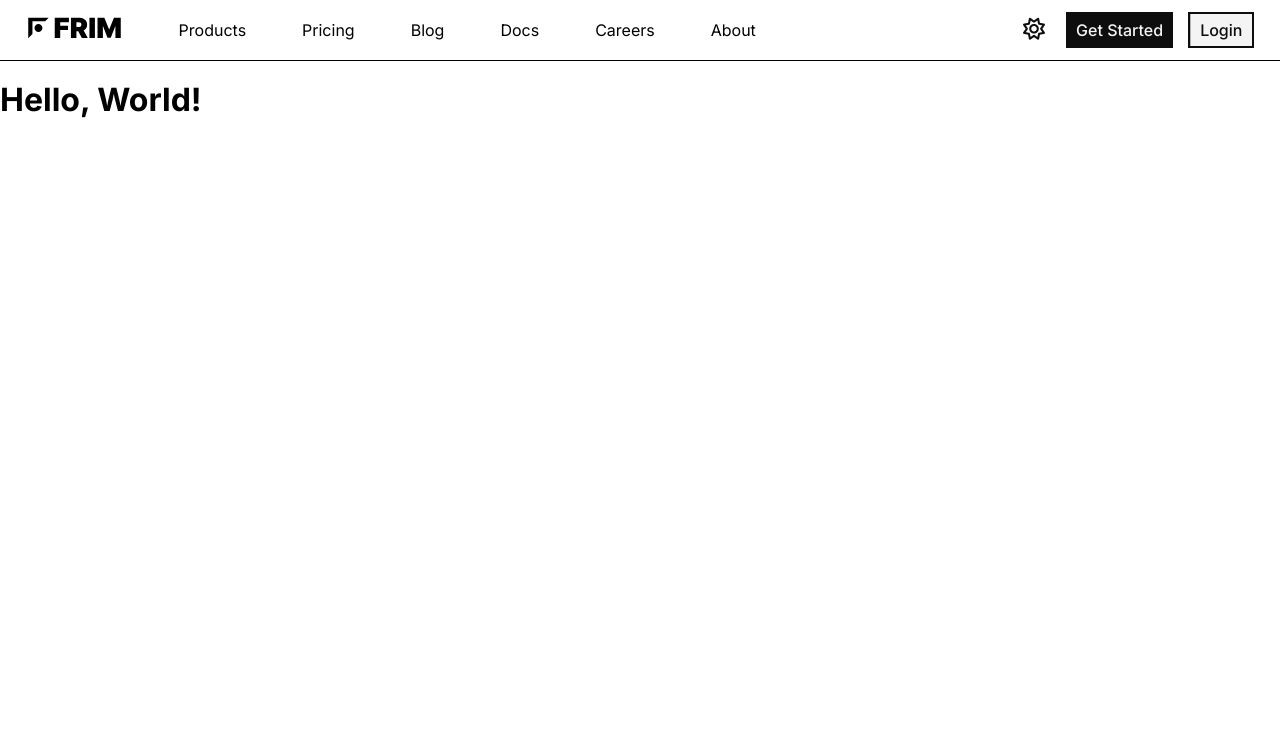
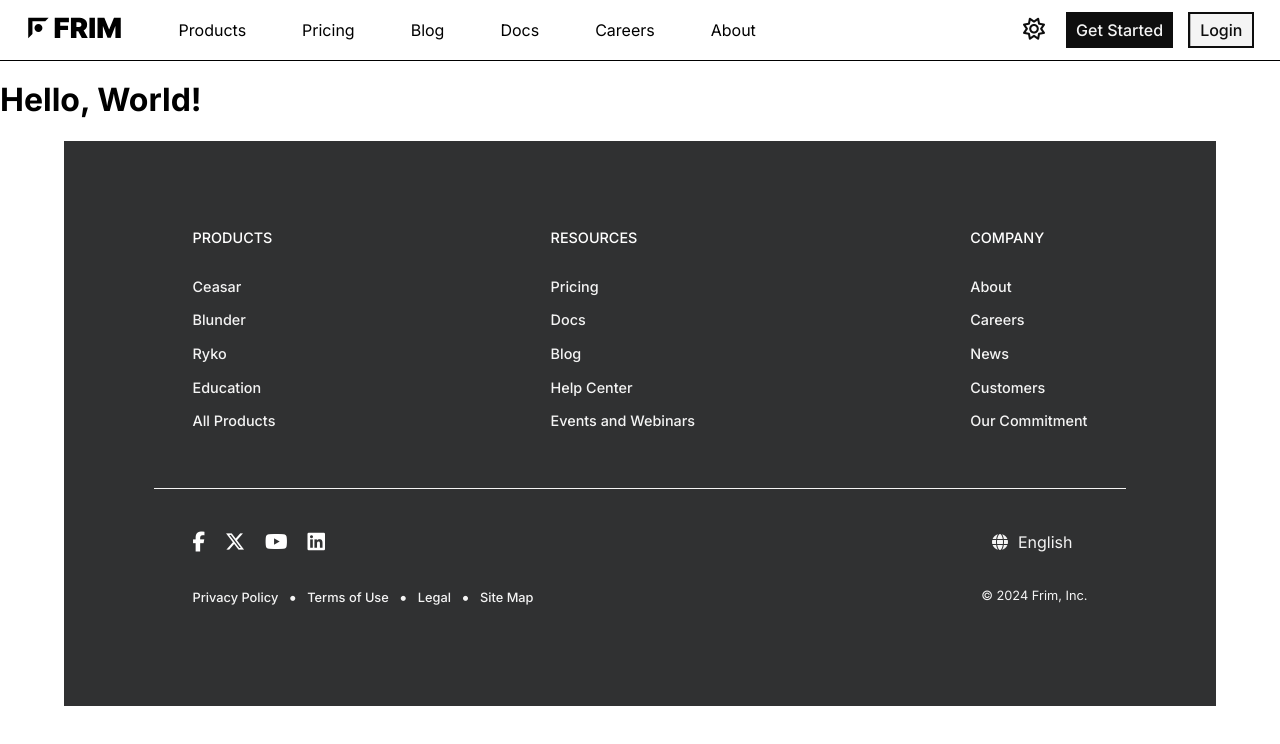
Before and after one commit to fconiglione/frim, a React (Create React App) app: page / in a window 1280 px wide. Shown: the top 744 px of the page. Built offline with nearby package versions, Linux system fonts and the light colour scheme.

Commit message:
footer complete

```diff
--- a/src/assets/styles/App.css
+++ b/src/assets/styles/App.css
@@ -4,6 +4,9 @@
 
 * {
     font-family: "Inter", sans-serif;
+}
+html {
+    background-color: #ffffff;
 }
 
 /* Light Mode Buttons */
--- a/src/assets/styles/index.css
+++ b/src/assets/styles/index.css
@@ -368,3 +368,135 @@
         display: none;
     }
 }
+
+/* Footer */
+
+.footer-container {
+    margin: 0 5%;
+    padding: 7%;
+    background-color: #303132;
+}
+.footer-wrapper {
+    padding: 0 4%;
+    flex-wrap: wrap;
+}
+.footer-wrapper:first-child {
+    display: flex;
+    align-items: center;
+    flex-direction: row;
+    justify-content: space-between;
+    gap: 50px;
+}
+.footer-column h1 {
+    color: #ffffff;
+    font-size: 0.9em;
+    margin: 0;
+    padding-bottom: 30px;
+    font-weight: 500;
+    text-transform: uppercase;
+}
+.footer-column ul {
+    list-style-type: none;
+    padding: 0;
+    margin: 0;
+    text-align: left;
+    display: flex;
+    flex-direction: column;
+    gap: 15px;
+}
+.footer-column ul li {
+    margin: 0;
+    padding: 0;
+}
+.footer-column ul li a {
+    text-decoration: none;
+    color: #f4f4f4;
+    font-weight: 500;
+    transition: color 0.3s;
+    font-size: 0.9em;
+}
+.footer hr {
+    border: none;
+    border-top: 1px solid #f4f4f4;
+    margin-top: 6%;
+    margin-bottom: 3%;
+}
+.footer-wrapper:last-child {
+    display: flex;
+    flex-direction: column;
+    justify-content: center;
+    gap: 10px;
+}
+.footer-wrapper:last-child .footer-row {
+    display: flex;
+    align-items: center;
+    justify-content: space-between;
+    flex-direction: row;
+}
+.footer-wrapper:last-child .footer-row .footer-column, .footer-wrapper:last-child .footer-row .footer-column ul {
+    display: flex;
+    align-items: center;
+    justify-content: center;
+    flex-direction: row;
+    gap: 20px;
+}
+.footer-social-icon {
+    cursor: pointer;
+}
+.footer-social-icon a {
+    transition: color 0.3s;
+    text-decoration: none;
+    color: #ffffff;
+    font-size: 20px;
+}
+.footer-social-icon a:hover {
+    color: #878787;
+}
+.footer a:hover {
+    color: #878787;
+}
+.footer .bullet {
+    color: #f4f4f4;
+}
+.footer-row:last-child .footer-column:first-child ul {
+    gap: 10px;
+}
+.footer-row:last-child .footer-column:first-child ul li a {
+    font-size: 0.8em;
+}
+.footer-column:last-child p {
+    color: #f4f4f4;
+    font-size: 0.8em;
+}
+.language-selector {
+    display: flex;
+    align-items: center;
+    justify-content: center;
+    flex-direction: row;
+    gap: 10px;
+    color: #f4f4f4;
+    background-color: transparent;
+    border: none;
+    cursor: pointer;
+    padding: 15px;
+    border-radius: 50px;
+    transition: background-color 0.3s;
+}
+.language-selector:hover {
+    background-color: hsl(0, 0%, 26%);
+}
+@media screen and (max-width: 700px)
+{
+    .footer-wrapper:last-child .footer-row:last-child {
+        flex-direction: column;
+        gap: 10px;
+        align-items: flex-start;
+    }
+    .footer-wrapper:last-child ul {
+        flex-wrap: wrap;
+        justify-content: flex-start !important;
+    }
+    .footer-wrapper:last-child ul .bullet {
+        display: none;
+    }
+}
--- a/src/components/Footer.js
+++ b/src/components/Footer.js
@@ -1,9 +1,92 @@
 import React from "react";
 
 function Footer() {
+    const currentYear = new Date().getFullYear();
     return (
         <div className="footer">
-
+            <div className="footer-container">
+                <div className="footer-wrapper">
+                    <div className="footer-column">
+                        <h1>Products</h1>
+                        <ul>
+                            <li><a href="/ceasar">Ceasar</a></li>
+                            <li><a href="/blunder">Blunder</a></li>
+                            <li><a href="/ryko">Ryko</a></li>
+                            <li><a href="/education">Education</a></li>
+                            <li><a href="/all-products">All Products</a></li>
+                        </ul>
+                    </div>
+                    <div className="footer-column">
+                        <h1>Resources</h1>
+                        <ul>
+                            <li><a href="/pricing">Pricing</a></li>
+                            <li><a href="/docs">Docs</a></li>
+                            <li><a href="/blog">Blog</a></li>
+                            <li><a href="/help">Help Center</a></li>
+                            <li><a href="/events">Events and Webinars</a></li>
+                        </ul>
+                    </div>
+                    <div className="footer-column">
+                        <h1>Company</h1>
+                        <ul>
+                            <li><a href="/about">About</a></li>
+                            <li><a href="/careers">Careers</a></li>
+                            <li><a href="/news">News</a></li>
+                            <li><a href="/customers">Customers</a></li>
+                            <li><a href="/our-commitment">Our Commitment</a></li>
+                        </ul>
+                    </div>
+                </div>
+                <hr/>
+                <div className="footer-wrapper">
+                    <div className="footer-row">
+                        <div className="footer-column">
+                            <div className="footer-social-icon">
+                                <a href="/">
+                                    <i className="fa-brands fa-facebook-f"></i>
+                                </a>
+                            </div>
+                            <div className="footer-social-icon">
+                                <a href="/">
+                                    <i className="fa-brands fa-x-twitter"></i>
+                                </a>
+                            </div>
+                            <div className="footer-social-icon">
+                                <a href="/">
+                                    <i className="fa-brands fa-youtube"></i>
+                                </a>
+                            </div>
+                            <div className="footer-social-icon">
+                                <a href="/">
+                                    <i className="fa-brands fa-linkedin"></i>
+                                </a>
+                            </div>
+                        </div>
+                        <div className="footer-column">
+                            <button className="language-selector">
+                                <i className="fa-solid fa-globe"></i>
+                                <span>English</span>
+                            </button>
+                        </div>
+                    </div>
+                    <div className="footer-row">
+                        <div className="footer-column">
+                            <ul>
+                                <li><a href="/privacy-policy">Privacy Policy</a></li>
+                                <span className="bullet">&bull;</span>
+                                <li><a href="/terms-of-use">Terms of Use</a></li>
+                                <span className="bullet">&bull;</span>
+                                <li><a href="/legal">Legal</a></li>
+                                <span className="bullet">&bull;</span>
+                                <li><a href="/site-map">Site Map</a></li>
+                            </ul>
+                        </div>
+                        <div className="footer-column">
+                            <p>© {currentYear} Frim, Inc.</p>
+                        </div>
+                    </div>
+                </div>
+            </div>
         </div>
     );
 }
```
